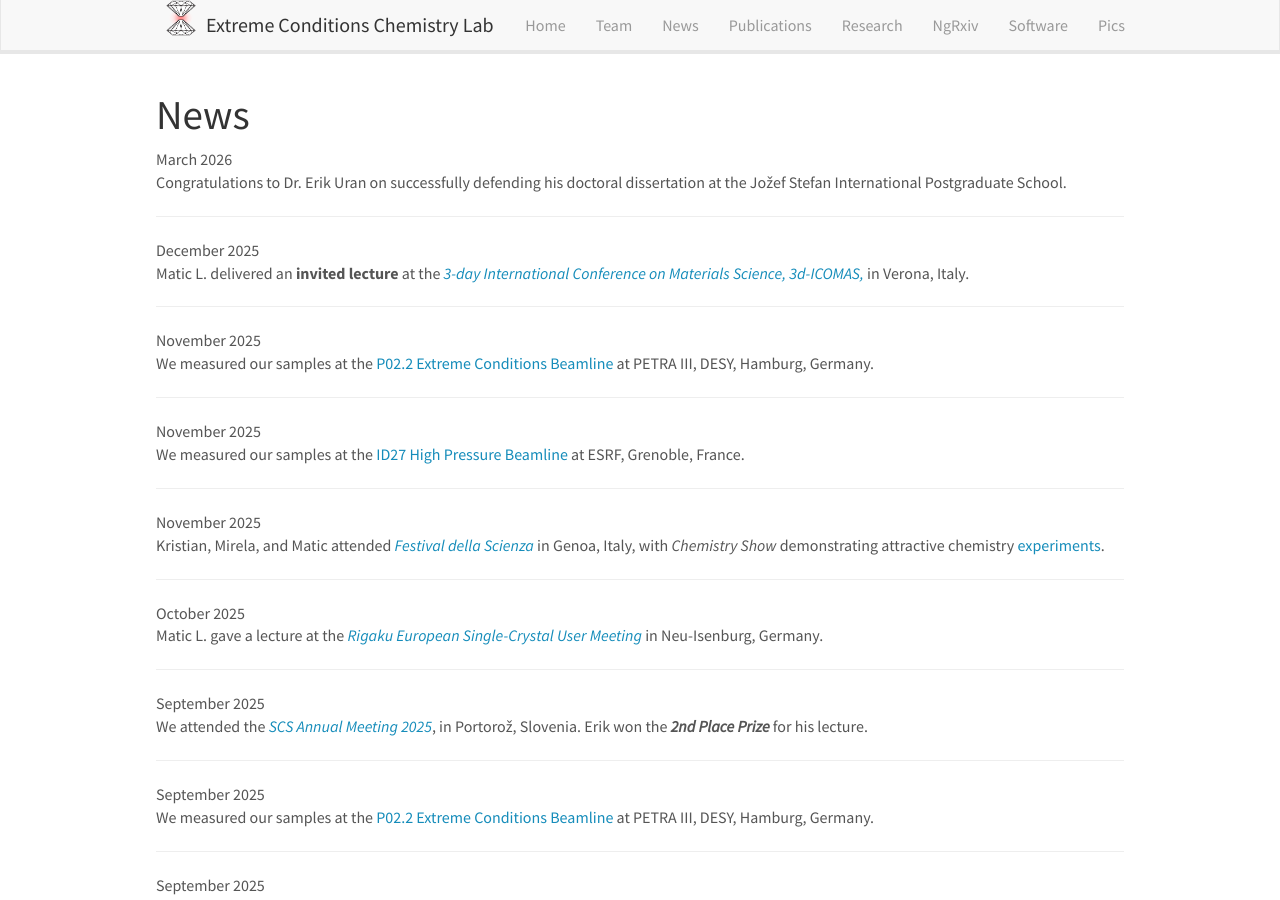
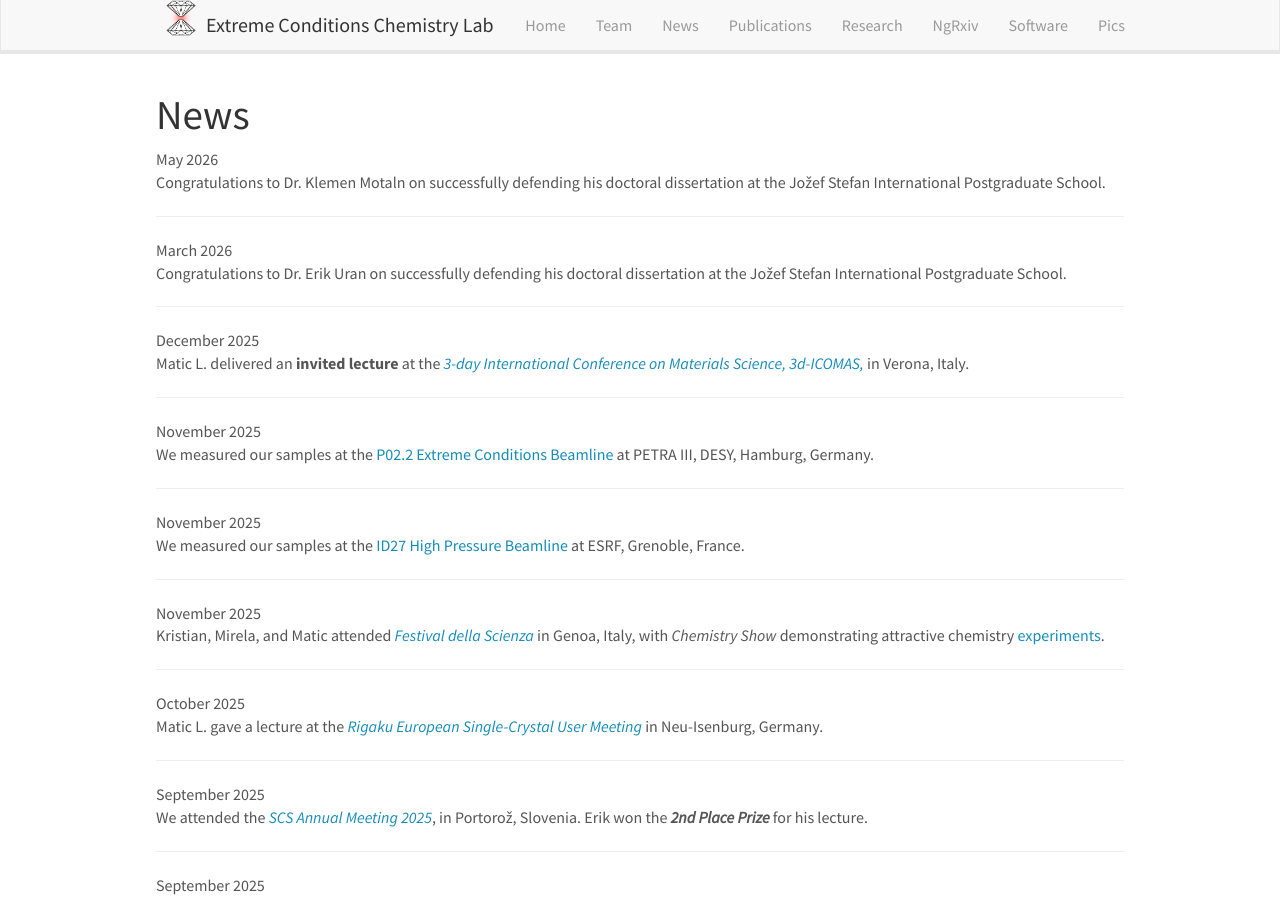
Before and after one commit to eccl-jsi/eccl-jsi.github.io, a Jekyll site: the page built from _pages/allnews.md, in a window 1280 px wide and 900 px high. Built offline with Jekyll 4.4.1, drawn with Linux system fonts in a browser that asks for light colours; nearby versions of some CDN libraries.

Commit message:
Update news.yml

```diff
--- a/_data/news.yml
+++ b/_data/news.yml
@@ -1,3 +1,6 @@
+- date: May 2026
+  headline: "Congratulations to Dr. Klemen Motaln on successfully defending his doctoral dissertation at the Jožef Stefan International Postgraduate School."
+
 - date: March 2026
   headline: "Congratulations to Dr. Erik Uran on successfully defending his doctoral dissertation at the Jožef Stefan International Postgraduate School."
 
```
